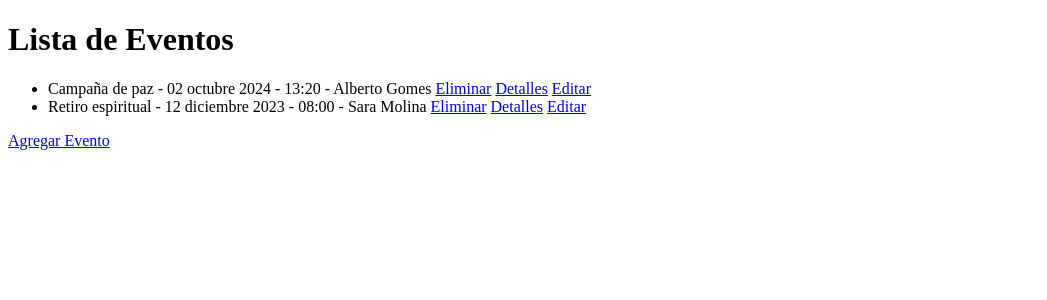
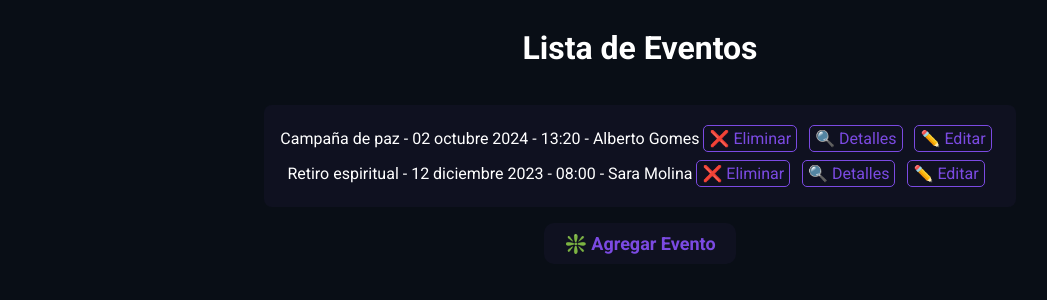
Before and after one commit to Nolger64/Eventos, a Django app: page / in a window 1280 px wide. Shown: the top 300 px of the page, without its empty margins (0-1047 px from the left). Run offline with Django 4.2, Linux system fonts and the light colour scheme; data comes from the database, SQL or seed files in the repository.

Commit message:
15/10/2023 Estilos

```diff
--- /dev/null
+++ b/eventoAdmin/static/css/listaEventos.css
@@ -0,0 +1,65 @@
+@import url('https://fonts.googleapis.com/css2?family=Roboto:ital,wght@0,300;0,400;0,700;1,900&display=swap');
+*{
+    box-sizing: border-box;
+    margin: none;
+    padding: none;
+}
+html{
+    background-color: #090e16;
+    padding: 0;
+    margin: 0;
+}
+.mainConta{
+    color: #fff;
+    font-family: 'Roboto', sans-serif;
+    display: flex;
+    flex-direction: column;
+    align-items: center;
+    width: 100%;
+    height: auto;
+}
+.listaEven{
+    color: #fff;
+    padding: 1em;
+    display: flex;
+    flex-direction: column;
+    justify-content: center;
+    align-items: center;
+    margin: 1em auto;
+    list-style: none;
+    border-radius: 0.5em;
+    background-color: #0f1120;
+}
+.eventos{
+    margin: 0.5em auto;
+}
+.btnCrud{
+    margin: 0 0.5em 0 0;
+    width: auto;
+    padding: 3px 5px;
+    background-color: transparent;
+    color: #7b4ae2;
+    border: 1px solid #7B4AE2;
+    border-radius: 5px;
+    transition: all .1s;
+    text-decoration: none;
+}
+.btnCrud:hover{
+    color: #fff;
+    padding: 0.3em 0.5em;
+}
+.btnAgregar{
+    padding: 10px 20px;
+    color: #7b4ae2;
+    font-size: large;
+    font-weight: 800;
+    border-radius: 10px;
+    background-color: #0f1120;
+    width: auto;
+    text-decoration: none;
+    transition: all .1s;
+}
+.btnAgregar:hover{
+    color: #fff;
+    transform: scale(1.2);
+}
--- a/eventoAdmin/templates/listaEventos.html
+++ b/eventoAdmin/templates/listaEventos.html
@@ -1,20 +1,30 @@
 <!DOCTYPE html>
 <html>
   <head>
+    {% load static %}
+    <link
+      rel="stylesheet"
+      type="text/css"
+      href="{% static 'css/listaEventos.css' %}"
+    />
     <title>Lista de Eventos</title>
   </head>
   <body>
+    <div class="mainConta">
       <h1>Lista de Eventos</h1>
-    <ul>
+
+      <ul class="listaEven">
         {% for evento in eventos %}
-            <li>
-                {{ evento.titulo }} - {{ evento.fecha|date:"d F Y" }} - {{evento.hora}} - {{ evento.nombre }}
-                <a href="{% url 'eliminar_evento' evento.id %}">Eliminar</a>
-                <a href="{% url 'detalle_evento' evento.id %}">Detalles</a>
-                <a href="{% url 'editar_evento' evento.id %}">Editar</a>
+        <li class="eventos">
+          {{ evento.titulo }} - {{ evento.fecha|date:"d F Y" }} -
+          {{evento.hora}} - {{ evento.nombre }}
+          <a class="btnCrud" href="{% url 'eliminar_evento' evento.id %}">❌ Eliminar</a>
+          <a class="btnCrud" href="{% url 'detalle_evento' evento.id %}">🔍 Detalles</a>
+          <a class="btnCrud" href="{% url 'editar_evento' evento.id %}">✏️ Editar</a>
         </li>
         {% endfor %}
       </ul>
-    <a href="{% url 'agregar_evento' %}">Agregar Evento</a>
+      <a class="btnAgregar" href="{% url 'agregar_evento' %}">❇️ Agregar Evento</a>
+    </div>
   </body>
 </html>
```
Also changed, not shown: eventoAdmin/templates/editarEvento.html (+9 -9 lines). Lines whose indentation alone changed are shown as unchanged.
